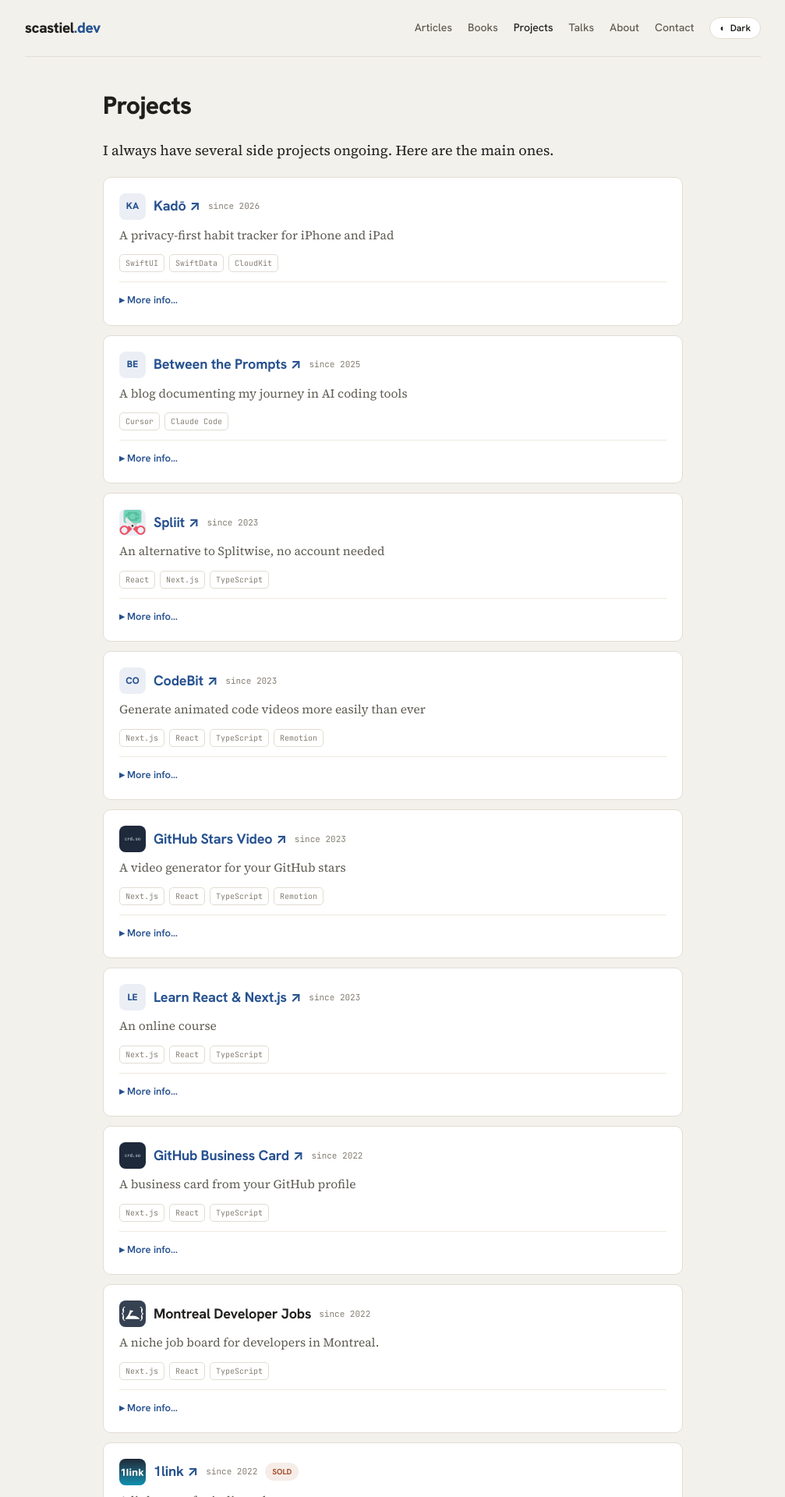
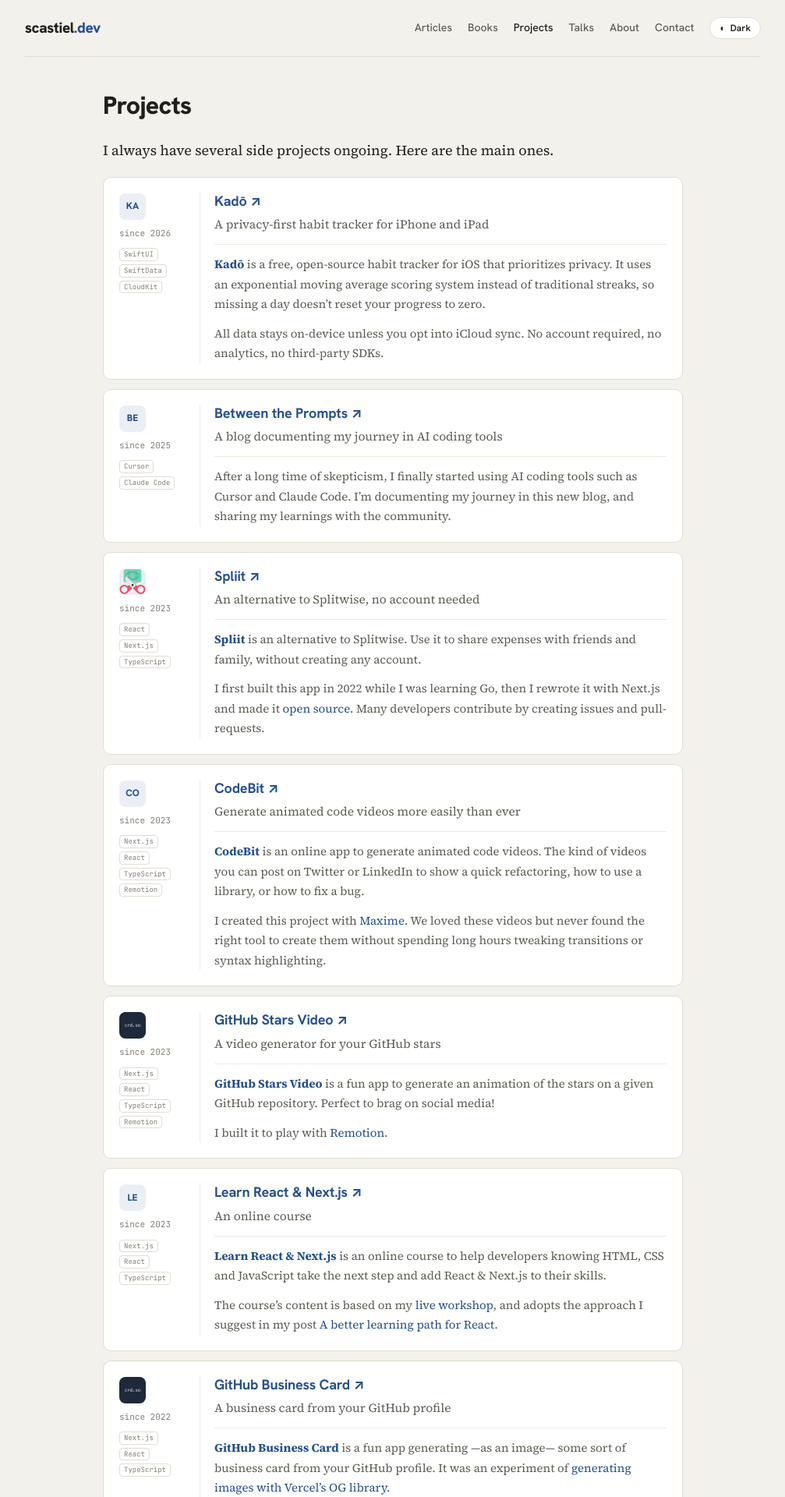
Before and after one commit to scastiel/newscastieldev, a Jekyll site: the page built from projects.md, in a window 1280 px wide. Shown: the top 1920 px of the page at 78% size, without its empty margins (136-1143 px from the left). Built offline with Jekyll 4.4.1, drawn with Linux system fonts in a browser that asks for light colours; some of the changed text lies outside the part shown.

Commit message:
Unify project/book/talk cards on the article rail layout
Give project, book, and talk listings the same two-section card as
articles: a fixed-width left meta rail (border-right) beside a body.

- Projects: logo / since / sold / tech pills move into the rail (pills
  shrunk to fit); the "More info…" disclosure is replaced by always-on
  content below the description.
- Books: cover + year in the rail; title, description, stores in the body.
- Talks: extracted from prose into _data/talks.yml + a talk-list include;
  date + venues in the rail, title / links / description in the body.
  The page intro italic and trailing hr are dropped and the photo now
  uses the article cover treatment.
- Each card type collapses the rail to a horizontal strip on small screens.

Also widen the article page to match the other pages: switch the post
main from .wrap to .page-main, drop the 42rem reading-measure caps so
body content fills the page, and make header covers full width (article
and talk).

Co-Authored-By: Claude Opus 4.8 (1M context) <noreply@anthropic.com>

```diff
--- /dev/null
+++ b/_data/talks.yml
@@ -0,0 +1,73 @@
+# Past talks, newest first — drives the /talks page cards.
+# Each entry: title, date (ISO, formatted for the rail), event_url (the date
+# links to it), venues [{name, url}], links [{label, url}] (slides/video/source),
+# description (markdown, rendered inline), note (optional, e.g. language).
+- title: "Creating a Custom Task Tool with React, Liveblocks, Clerk"
+  date: 2024-11-01
+  event_url: "https://guild.host/events/react-montral-meetup-kwiawm"
+  venues:
+    - name: "React Montreal"
+      url: "https://guild.host/react-montreal"
+    - name: "/dev/mtl"
+      url: "https://www.dev-mtl.ca/"
+  links:
+    - label: "🎞️ Slides"
+      url: "https://docs.google.com/presentation/d/1rY98hktTF7C1qMeBx93dCL8ULffiJZZZlmsKt8oVJJI/edit?usp=sharing"
+    - label: "⚙️ Source"
+      url: "https://github.com/scastiel/pres-cycles"
+  description: >
+    In a world of generic task solutions, finding one to fit your team’s needs
+    is tough. I share how I develop a **custom tool** using **React**,
+    **Next.js**, **Liveblocks**, and **Clerk**, covering design and tech choices
+    that enhance team workflow. Discover how tailored solutions outperform
+    standard options.
+  note: "This presentation was given in French."
+- title: "Server Components: Don’t Miss the Next Revolution in React"
+  date: 2024-02-21
+  event_url: "https://confoo.ca/en/2024/session/server-components-don-t-miss-the-next-revolution-in-react"
+  venues:
+    - name: "Confoo.ca 2024"
+      url: "https://confoo.ca/en/2024"
+  description: >
+    A new revolution is happening in React with **Server Components**. We can
+    move some rendering logic on the server, enabling new patterns and
+    redefining how we write **powerful front-end** for our applications. We'll
+    explore use cases in which Server Components improve **performance and
+    maintainability**, so that by the end of the talk, you’ll be ready to use
+    Server Components to take your React experience to the next level.
+- title: "Server Components: A Paradigm Shift in React Learning"
+  date: 2023-07-20
+  event_url: "https://www.meetup.com/react-mtl/events/vpjkdtyfckbqb/"
+  venues:
+    - name: "React Montreal"
+      url: "https://www.meetup.com/react-mtl/"
+  links:
+    - label: "🎞️ Slides"
+      url: "/assets/server-components-paradigm-shift-react-learning.pdf"
+    - label: "⚙️ Source"
+      url: "https://github.com/scastiel/react-mtl-demo"
+  description: >
+    **Server Components** are not only an exciting new feature of React; they
+    also offer a much easier way for beginners to learn it. In this talk, I will
+    give **an intro** to Server Components, then present some nice **use cases**.
+    Finally, I’ll propose a new **learning path** to React based on server
+    components, where we would focus on the server first and then gradually
+    explore client features.
+- title: "What’s new in Frontend in 2023?"
+  date: 2023-03-29
+  event_url: "https://www.meetup.com/montreal-jug/events/292245865/"
+  venues:
+    - name: "Montreal JUG"
+      url: "https://www.montreal-jug.org/"
+  links:
+    - label: "🎞️ Slides"
+      url: "/assets/whats-new-in-frontend-slides.pdf"
+    - label: "📺 Video"
+      url: "https://youtu.be/EaIG11K24FI"
+  description: >
+    Have you heard of **incremental site generation**? Did you know that
+    **serverless** can bring a lot to your frontend, or that you can write React
+    components that will be rendered only **on the server**? Staying up-to-date
+    with frontend trends isn’t easy, especially if you consider yourself a
+    backend developer. Let me show you in 15 minutes what’s hot in the
+    **frontend ecosystem**. Who knows, maybe you’ll want to try it?
--- a/_includes/project-list.html
+++ b/_includes/project-list.html
@@ -3,37 +3,38 @@
       {% include project-list.html projects=site.projects %}
   Each project (collection doc, output:false): name, link (external URL),
   started (date), sold (bool), description, stack (list of strings), logo
-  (optional). The document body becomes the "More info…" disclosure.
+  (optional). The document body is shown below the description.
   Note: the external URL is `link`; a doc's own `.url` is its output path.
+  Layout mirrors the article row: a left meta rail (logo / since / sold /
+  stack) beside a body (name, description, extended content).
 {% endcomment %}
 <div class="project-feed">
   {% for project in include.projects %}
-    <div class="card project">
-      <div class="project-head">
+    <div class="card project-row">
+      <div class="rail">
         {% if project.logo %}
           <span class="project-logo"><img src="{{ project.logo }}" alt="" style="width:100%;height:100%;object-fit:contain;border-radius:8px"></span>
         {% else %}
           <span class="project-logo">{{ project.name | slice: 0, 2 | upcase }}</span>
         {% endif %}
+        {% if project.started %}<span class="since">since {{ project.started | date: "%Y" }}</span>{% endif %}
+        {% if project.sold %}<span class="badge-sold">Sold</span>{% endif %}
+        {% if project.stack %}
+          <ul class="tech">{% for t in project.stack %}<li>{{ t }}</li>{% endfor %}</ul>
+        {% endif %}
+      </div>
+      <div class="project-body">
         {% if project.link %}
           <h3><a href="{{ project.link }}" rel="noopener">{{ project.name }} ↗</a></h3>
         {% else %}
           <h3>{{ project.name }}</h3>
         {% endif %}
-        {% if project.started %}<span class="since">since {{ project.started | date: "%Y" }}</span>{% endif %}
-        {% if project.sold %}<span class="badge-sold">Sold</span>{% endif %}
+        <p class="project-desc">{{ project.description }}</p>
+        {% assign more = project.content | strip %}
+        {% if more != "" %}
+          <div class="project-more">{{ project.content }}</div>
+        {% endif %}
       </div>
-      <p style="margin:0 0 12px;color:var(--muted);font-size:15.5px;line-height:1.6">{{ project.description }}</p>
-      {% if project.stack %}
-        <ul class="tech">{% for t in project.stack %}<li>{{ t }}</li>{% endfor %}</ul>
-      {% endif %}
-      {% assign more = project.content | strip %}
-      {% if more != "" %}
-        <details>
-          <summary>More info…</summary>
-          <div>{{ project.content }}</div>
-        </details>
-      {% endif %}
     </div>
   {% endfor %}
 </div>
--- a/assets/css/main.css
+++ b/assets/css/main.css
@@ -205,8 +205,14 @@ a.article-row { display: flex; gap: 18px; padding: 16px; margin-bottom: 10px; }
 /* ---------- Grids for home teasers ---------- */
 .grid-2 { display: grid; grid-template-columns: 1fr 1fr; gap: 12px; }
 
-/* ---------- Books ---------- */
-.book-row { display: flex; gap: 20px; padding: 20px; margin-bottom: 12px; }
+/* ---------- Books (two-section rail + body, mirrors article-row) ---------- */
+.book-row { display: flex; gap: 18px; padding: 20px; margin-bottom: 12px; }
+.book-row .rail {
+  width: 104px; flex-shrink: 0; display: flex; flex-direction: column;
+  align-items: flex-start; gap: 8px;
+  border-right: 1px solid var(--hair); padding-right: 14px;
+}
+.book-body { min-width: 0; }
 .book-cover {
   flex-shrink: 0; border-radius: 4px; background: repeating-linear-gradient(135deg, var(--ph1), var(--ph1) 8px, var(--ph2) 8px, var(--ph2) 16px);
   display: flex; align-items: center; justify-content: center; font-family: var(--font-mono); font-size: 9px; color: var(--ph-label);
@@ -214,8 +220,9 @@ a.article-row { display: flex; gap: 18px; padding: 16px; margin-bottom: 10px; }
 .book-cover--sm { width: 58px; height: 84px; }
 .book-cover--md { width: 74px; height: 106px; }
 .book-cover--lg { width: 200px; height: 290px; border-radius: 6px; box-shadow: 0 12px 30px var(--accent-soft); }
-.book-row h3 { margin: 0; font-size: 18px; font-weight: 700; }
+.book-body h3 { margin: 0 0 6px; font-size: 18px; font-weight: 700; line-height: 1.25; }
 .book-row .year { font-family: var(--font-mono); font-size: 11px; color: var(--faint); }
+.book-desc { margin: 0; color: var(--muted); font-size: 15px; line-height: 1.55; }
 .book-row .stores { font-family: var(--font-mono); font-size: 12px; color: var(--accent); margin-top: 8px; }
 
 /* book detail */
@@ -226,30 +233,40 @@ a.article-row { display: flex; gap: 18px; padding: 16px; margin-bottom: 10px; }
 .btn:hover { border-color: var(--accent); text-decoration: none; }
 .btn--primary { background: var(--accent); border-color: var(--accent); color: #fff; }
 
-/* ---------- Projects ---------- */
-.project { padding: 20px; margin-bottom: 12px; }
-.project-head { display: flex; align-items: center; gap: 10px; margin-bottom: 8px; flex-wrap: wrap; }
+/* ---------- Projects (two-section rail + body, mirrors article-row) ---------- */
+.project-row { display: flex; gap: 18px; padding: 20px; margin-bottom: 12px; }
+.project-row .rail {
+  width: 104px; flex-shrink: 0; display: flex; flex-direction: column;
+  align-items: flex-start; gap: 8px;
+  border-right: 1px solid var(--hair); padding-right: 14px;
+}
+.project-body { min-width: 0; }
 .project-logo { width: 34px; height: 34px; border-radius: 8px; background: var(--accent-soft); display: flex; align-items: center; justify-content: center; font-family: var(--font-head); font-size: 12px; font-weight: 800; color: var(--accent); }
-.project h3 { margin: 0; font-size: 18px; font-weight: 700; }
-.project .since { font-family: var(--font-mono); font-size: 11px; color: var(--faint); }
+.project-body h3 { margin: 0 0 8px; font-size: 18px; font-weight: 700; }
+.project-row .since { font-family: var(--font-mono); font-size: 11px; color: var(--faint); }
 .badge-sold { font-family: var(--font-head); font-size: 10px; font-weight: 700; color: var(--rust); background: var(--rust-soft); border-radius: 999px; padding: 3px 9px; text-transform: uppercase; }
-.tech { display: flex; gap: 6px; flex-wrap: wrap; margin: 4px 0 0; padding: 0; list-style: none; }
-.tech li { font-family: var(--font-mono); font-size: 10px; border: 1px solid var(--border); border-radius: 5px; padding: 2px 7px; color: var(--faint); }
-.project details { border-top: 1px solid var(--hair); margin-top: 12px; padding-top: 12px; }
-.project summary { cursor: pointer; font-family: var(--font-head); font-size: 13px; font-weight: 600; color: var(--accent); list-style: none; }
-.project summary::-webkit-details-marker { display: none; }
-.project summary::before { content: "▸ "; }
-.project details[open] summary::before { content: "▾ "; }
-.project details p { font-size: 15px; color: var(--muted); margin: 12px 0 0; }
+.project-desc { margin: 0; color: var(--muted); font-size: 15.5px; line-height: 1.6; }
+.project-row .tech { display: flex; gap: 4px; flex-wrap: wrap; margin: 2px 0 0; padding: 0; list-style: none; }
+.project-row .tech li { font-family: var(--font-mono); font-size: 9px; line-height: 1.4; border: 1px solid var(--border); border-radius: 4px; padding: 1px 5px; color: var(--faint); }
+.project-more { border-top: 1px solid var(--hair); margin-top: 12px; padding-top: 12px; }
+.project-more p { font-size: 15px; color: var(--muted); margin: 0 0 12px; }
+.project-more p:last-child { margin-bottom: 0; }
 
-/* ---------- Talks ---------- */
-.talk { padding: 20px; margin-bottom: 12px; }
-.talk--upcoming { border-color: var(--accent-line); background: var(--accent-soft); }
-.talk h3 { margin: 0 0 8px; font-size: 18px; font-weight: 700; }
-.talk-meta { display: flex; gap: 16px; flex-wrap: wrap; font-family: var(--font-mono); font-size: 12px; color: var(--muted); margin-bottom: 10px; }
-.talk-meta a { color: var(--accent); }
-.talk p { margin: 0; font-size: 15.5px; line-height: 1.6; color: var(--muted); }
-.talk .fr-note { font-family: var(--font-head); font-size: 12px; font-style: italic; color: var(--faint); display: inline-block; margin-top: 6px; }
+/* ---------- Talks (two-section rail + body, mirrors article-row) ---------- */
+.talk-row { display: flex; gap: 18px; padding: 20px; margin-bottom: 12px; }
+.talk-row .rail {
+  width: 104px; flex-shrink: 0; display: flex; flex-direction: column; gap: 5px;
+  border-right: 1px solid var(--hair); padding-right: 14px;
+}
+.talk-date { font-family: var(--font-head); font-size: 13px; font-weight: 600; color: var(--accent); }
+.talk-venues { font-family: var(--font-head); font-size: 11px; line-height: 1.4; color: var(--faint); }
+.talk-venues a { color: var(--faint); }
+.talk-venues a:hover { color: var(--accent); }
+.talk-body { min-width: 0; }
+.talk-body h3 { margin: 0 0 6px; font-size: 18px; font-weight: 700; line-height: 1.25; }
+.talk-links { font-family: var(--font-mono); font-size: 12px; color: var(--accent); margin-bottom: 10px; }
+.talk-desc { margin: 0; font-size: 15.5px; line-height: 1.6; color: var(--muted); }
+.talk-row .fr-note { font-family: var(--font-head); font-size: 12px; font-style: italic; color: var(--faint); display: inline-block; margin-top: 8px; }
 
 /* ============================================================
    Article body (post layout) — the reading experience.
@@ -265,10 +282,10 @@ a.article-row { display: flex; gap: 18px; padding: 16px; margin-bottom: 10px; }
 .post-header .kicker .sep { color: var(--faint); }
 .post-header h1 { font-size: clamp(30px, 5vw, 38px); font-weight: 800; letter-spacing: -.025em; line-height: 1.1; margin: 0 0 10px; }
 .post-header .posted { font-family: var(--font-head); font-size: 13px; color: var(--faint); }
-.post-cover { border-radius: var(--radius); margin: 22px auto; max-width: min(100%, var(--measure)); }
+.post-cover { border-radius: var(--radius); margin: 22px auto; width: 100%; }
 
 .post-body { font-size: 18.5px; line-height: 1.75; }
-.post-body > * { max-width: var(--measure); margin-inline: auto; }
+.post-body > * { margin-inline: auto; }
 .post-body h2 { font-size: 23px; font-weight: 700; margin: 34px auto 12px; }
 .post-body h3 { font-size: 19px; font-weight: 700; margin: 26px auto 10px; }
 .post-body p, .post-body ul, .post-body ol { margin: 0 auto 18px; }
@@ -280,7 +297,7 @@ a.article-row { display: flex; gap: 18px; padding: 16px; margin-bottom: 10px; }
    the reading column like images: block, centered, never wider than the column. */
 .post-body svg, .post-body video {
   display: block; height: auto; margin: 8px auto 22px;
-  max-width: min(100%, var(--measure)); border-radius: var(--radius);
+  max-width: 100%; border-radius: var(--radius);
 }
 .post-body video { width: 100%; background: var(--code-bg); }
 .post-body figure { margin: 8px auto 22px; }
@@ -297,7 +314,7 @@ a.article-row { display: flex; gap: 18px; padding: 16px; margin-bottom: 10px; }
 .post-body pre {
   background: var(--code-bg); color: #d7dae0; border-radius: var(--radius);
   padding: 18px 20px; overflow-x: auto; font-family: var(--font-mono);
-  font-size: 13.5px; line-height: 1.65; margin: 0 auto 18px; max-width: var(--measure);
+  font-size: 13.5px; line-height: 1.65; margin: 0 auto 18px;
 }
 .post-body pre code { background: none; padding: 0; font-size: inherit; }
 
@@ -332,6 +349,12 @@ a.article-row { display: flex; gap: 18px; padding: 16px; margin-bottom: 10px; }
   .grid-2 { grid-template-columns: 1fr; }
   .article-row { flex-direction: column; gap: 8px; }
   .article-row .rail { flex-direction: row; width: auto; border-right: 0; border-bottom: 1px solid var(--hair); padding: 0 0 8px; gap: 10px; }
+  .project-row { flex-direction: column; gap: 12px; }
+  .project-row .rail { flex-direction: row; align-items: center; width: auto; border-right: 0; border-bottom: 1px solid var(--hair); padding: 0 0 12px; gap: 10px; }
+  .book-row { flex-direction: column; gap: 12px; }
+  .book-row .rail { flex-direction: row; align-items: center; width: auto; border-right: 0; border-bottom: 1px solid var(--hair); padding: 0 0 12px; gap: 14px; }
+  .talk-row { flex-direction: column; gap: 10px; }
+  .talk-row .rail { flex-direction: row; align-items: baseline; width: auto; border-right: 0; border-bottom: 1px solid var(--hair); padding: 0 0 10px; gap: 12px; }
   .post-body { font-size: 17.5px; }
 }
 
--- a/talks.md
+++ b/talks.md
@@ -4,9 +4,8 @@ title: Talks
 permalink: /talks/
 description: "I give talks in meetups and conferences about what I know the best: frontend development."
 ---
-_I give talks in meetups and conferences about what I know the best: frontend development._
-
-<p><img src="/assets/jug.webp" alt="Sebastien giving a talk"> <small>Photo by <a href="https://twitter.com/nicoespeon">Nicolas Carlo</a></small></p>
+<img class="post-cover" src="/assets/jug.webp" alt="Sebastien giving a talk" loading="lazy">
+<p class="prose" style="text-align:center"><small>Photo by <a href="https://twitter.com/nicoespeon">Nicolas Carlo</a></small></p>
 
 ## Upcoming talks
 
@@ -14,33 +13,7 @@ _No talk is confirmed at the moment, but I hope to give new sessions soon! Follo
 
 ## Past talks
 
-### Creating a Custom Task Tool with React, Liveblocks, Clerk
-
-📍 [React Montreal](https://guild.host/react-montreal) & [/dev/mtl](https://www.dev-mtl.ca/) · 🗓️ [November, 2024](https://guild.host/events/react-montral-meetup-kwiawm) · 🎞️ [Slides](https://docs.google.com/presentation/d/1rY98hktTF7C1qMeBx93dCL8ULffiJZZZlmsKt8oVJJI/edit?usp=sharing) · ⚙️ [Source](https://github.com/scastiel/pres-cycles)
-
-In a world of generic task solutions, finding one to fit your team’s needs is tough. I share how I develop a **custom tool** using **React**, **Next.js**, **Liveblocks**, and **Clerk**, covering design and tech choices that enhance team workflow. Discover how tailored solutions outperform standard options.
-
-_This presentation was given in French._
-
-### Server Components: Don’t Miss the Next Revolution in React
-
-📍 [Confoo.ca 2024](https://confoo.ca/en/2024) · 🗓️ [February 21th, 2024](https://confoo.ca/en/2024/session/server-components-don-t-miss-the-next-revolution-in-react)
-
-A new revolution is happening in React with **Server Components**. We can move some rendering logic on the server, enabling new patterns and redefining how we write **powerful front-end** for our applications. We'll explore use cases in which Server Components improve **performance and maintainability**, so that by the end of the talk, you’ll be ready to use Server Components to take your React experience to the next level.
-
-### Server Components: A Paradigm Shift in React Learning
-
-📍 [React Montreal](https://www.meetup.com/react-mtl/) · 🗓️ [July 20th, 2023](https://www.meetup.com/react-mtl/events/vpjkdtyfckbqb/) · 🎞️ [Slides](/assets/server-components-paradigm-shift-react-learning.pdf) · ⚙️ [Source](https://github.com/scastiel/react-mtl-demo)
-
-**Server Components** are not only an exciting new feature of React; they also offer a much easier way for beginners to learn it. In this talk, I will give **an intro** to Server Components, then present some nice **use cases**. Finally, I’ll propose a new **learning path** to React based on server components, where we would focus on the server first and then gradually explore client features.
-
-### What’s new in Frontend in 2023?
-
-📍 [Montreal JUG](https://www.montreal-jug.org/) · 🗓️ [March 29th, 2023](https://www.meetup.com/montreal-jug/events/292245865/) · 🎞️ [Slides](/assets/whats-new-in-frontend-slides.pdf) · 📺 [Video](https://youtu.be/EaIG11K24FI)
-
-Have you heard of **incremental site generation**? Did you know that **serverless** can bring a lot to your frontend, or that you can write React components that will be rendered only **on the server**? Staying up-to-date with frontend trends isn’t easy, especially if you consider yourself a backend developer. Let me show you in 15 minutes what’s hot in the **frontend ecosystem**. Who knows, maybe you’ll want to try it?
-
----
+{% include talk-list.html talks=site.data.talks %}
 
 _Interested in seeing any of these talks at your meetup, or adapted as a workshop for your company?_
 
```
Also changed, not shown: _includes/book-list.html (+7 -5 lines), _includes/talk-list.html (added, +32 -0 lines), _layouts/post.html (+4 -4 lines).
